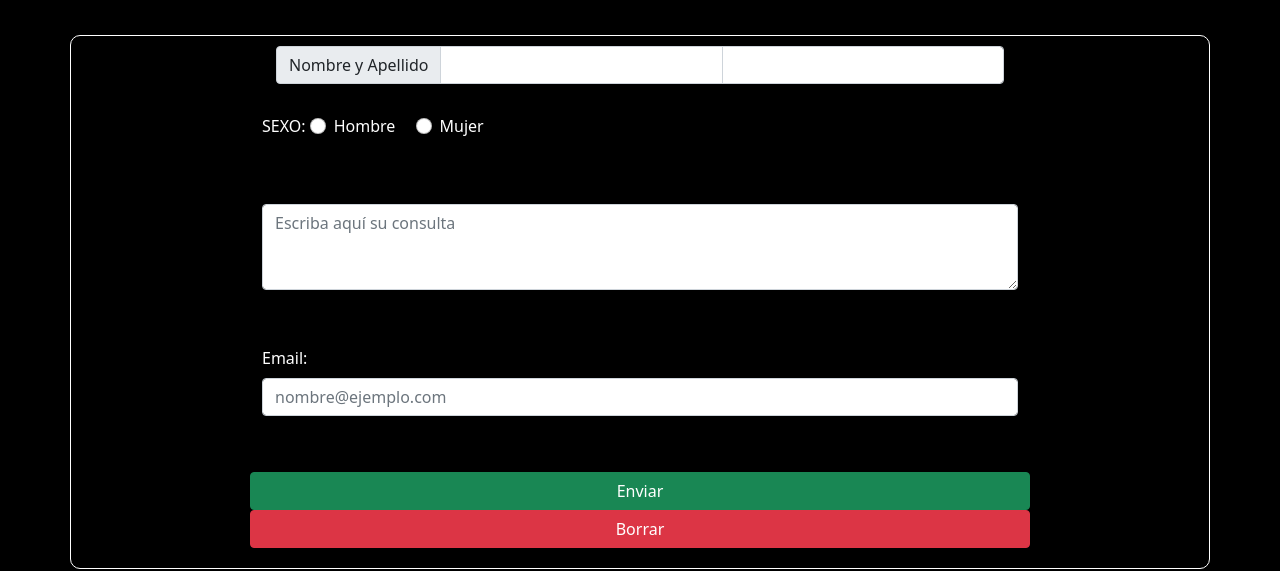
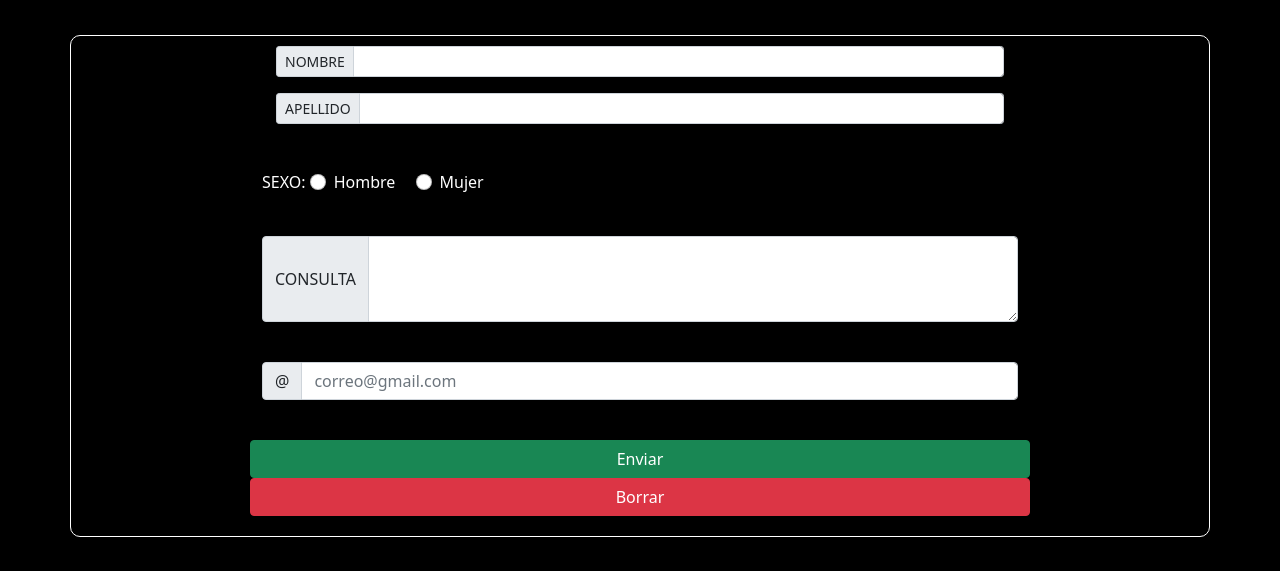
Before and after one commit to GonzaloNegro/blackp3d-project, a plain HTML site: page contacto.html in a window 1280 px wide. Shown: the part 194-765 px from the top of the page. Drawn offline with nearby package versions, Linux system fonts and the light colour scheme.

Commit message:
Modificando formulario de contacto

```diff
--- a/contacto.html
+++ b/contacto.html
@@ -40,12 +40,13 @@
 
               <div class="container">
                 <div class="row">
-                  <div class="input-group">
-                    <label class="input-group-text">Nombre y Apellido</label>
-                    <input
-                      type="text"aria-label="First name" class="form-control"/>
-                    <input
-                      type="text" aria-label="Last name" class="form-control"/>
+                  <div class="input-group input-group-sm mb-3">
+                    <span class="input-group-text" id="inputGroup-sizing-sm">NOMBRE</span>
+                    <input type="text" class="form-control" aria-label="Sizing example input" aria-describedby="inputGroup-sizing-sm">
+                  </div>
+                  <div class="input-group input-group-sm mb-3">
+                    <span class="input-group-text" id="inputGroup-sizing-sm">APELLIDO</span>
+                    <input type="text" class="form-control" aria-label="Sizing example input" aria-describedby="inputGroup-sizing-sm">
                   </div>
                 </div>
               </div>
@@ -67,18 +68,18 @@
 
               <div class="container espacio">
                 <div class="row">
-                  <div class="mb-3">
-                    <label for="exampleFormControlTextarea1" class="form-label"></label>
-                    <textarea class="form-control" id="exampleFormControlTextarea1" rows="3" placeholder="Escriba aquí su consulta"></textarea>
+                  <div class="input-group">
+                    <span class="input-group-text">CONSULTA</span>
+                    <textarea class="form-control" aria-label="With textarea" rows="3" ></textarea>
                   </div>
                 </div>
               </div>
 
               <div class="container espacio">
                 <div class="row">
-                  <div class="mb-3">
-                    <label for="exampleFormControlInput1" class="form-label">Email:</label>
-                    <input type="email" class="form-control" id="exampleFormControlInput1" placeholder="nombre@ejemplo.com"/>
+                  <div class="input-group flex-nowrap">
+                    <span class="input-group-text" id="addon-wrapping">@</span>
+                    <input type="text" class="form-control" placeholder="correo@gmail.com" aria-label="Username" aria-describedby="addon-wrapping">
                   </div>
                 </div>
               </div>
```
